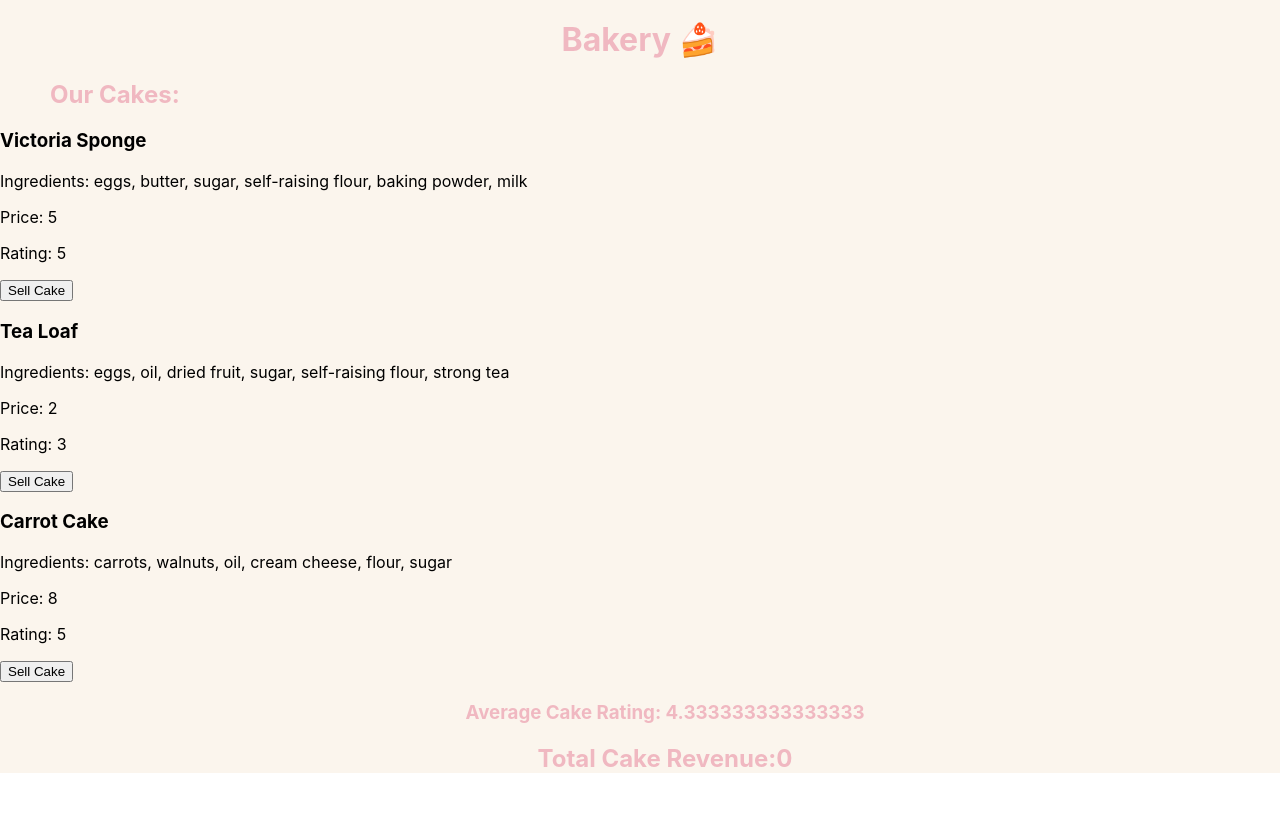
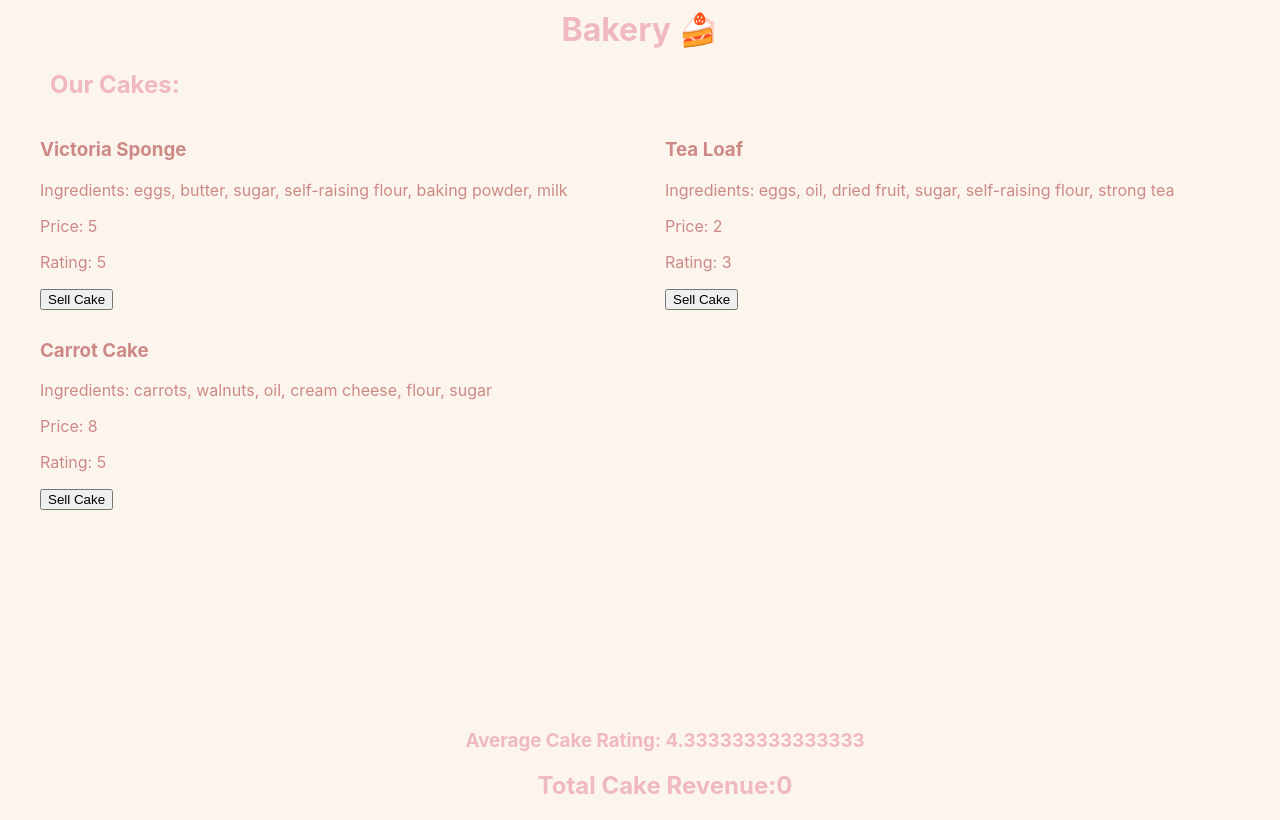
Before and after one commit to L1ly-42/Week08Day3_BNTABakeryLab, a React (Create React App) app: page / in a window 1280 px wide. Built offline with nearby package versions, Linux system fonts and the light colour scheme.

Commit message:
styling finished - EXTENSION COMPLETE

```diff
--- a/src/App.css
+++ b/src/App.css
@@ -1,7 +1,7 @@
 h1 {
     text-align: center;
     color: rgb(240, 184, 193);
-    padding-top: 20px;
+    padding-top: 10px;
     margin-top: auto;
 }
 
--- a/src/CakeContainer.css
+++ b/src/CakeContainer.css
@@ -6,12 +6,24 @@ h2{
 
 #rating{
     padding-left: 50px;
+    padding-bottom: 0px;
     color: rgb(240, 184, 193);
     text-align: center;
 }
 
 #revenue{
-    color: rgb(240, 184, 193);;
+    color: rgb(240, 184, 193);
     text-align: center;
-    width: auto;
+    margin: auto;
+    padding-bottom: 20px;
 }
+
+.cakeList{
+    display:grid;
+    grid-template-columns: 1fr 1fr ;
+    grid-template-rows: 1fr 1fr 1fr;
+    gap: 10px;
+    padding-left: 40px;
+    margin: auto;
+    color: rgba(165, 42, 42, 0.531);
+}
--- a/src/components/Cake.js
+++ b/src/components/Cake.js
@@ -6,13 +6,13 @@ const Cake = ({cakeName, ingredients, price, rating, count, onButtonClick}) => {
     }
 
     return (
-    <>
+    <div>
     <h3>{cakeName}</h3>
     <p>Ingredients: {ingredients.join(', ')}</p>
     <p> Price: {price}</p>
     <p> Rating: {rating}</p>
     <button onClick={handleRevenue}>Sell Cake</button>
-    </>
+    </div>
     );
 }
 export default Cake;
--- a/src/containers/CakeContainer.js
+++ b/src/containers/CakeContainer.js
@@ -59,12 +59,12 @@ let totalRevenue = victoriaSpongeRevenue + teaLoafRevenue + carrotCakeRevenue;
         <h2>Our Cakes:</h2>
         <div>
         <div className="cakeList">
-      <Cake cakeName={victoriaSponge.cakeName} ingredients={victoriaSponge.ingredients} price={victoriaSponge.price} rating={victoriaSponge.rating} count={victoriaSpongeRevenue} onButtonClick={setVictoriaSpongeRevenue}/>
-      <Cake cakeName={teaLoaf.cakeName} ingredients={teaLoaf.ingredients} price={teaLoaf.price} rating={teaLoaf.rating} count={teaLoafRevenue} onButtonClick={setTeaLoafRevenue}/>
-      <Cake cakeName={carrotCake.cakeName} ingredients={carrotCake.ingredients} price={carrotCake.price} rating={carrotCake.rating} count={carrotCakeRevenue} onButtonClick={setCarrotCakeRevenue}/>
+                <Cake id="victoria" cakeName={victoriaSponge.cakeName} ingredients={victoriaSponge.ingredients} price={victoriaSponge.price} rating={victoriaSponge.rating} count={victoriaSpongeRevenue} onButtonClick={setVictoriaSpongeRevenue}/>
+                <Cake cakeName={teaLoaf.cakeName} ingredients={teaLoaf.ingredients} price={teaLoaf.price} rating={teaLoaf.rating} count={teaLoafRevenue} onButtonClick={setTeaLoafRevenue}/>
+                <Cake cakeName={carrotCake.cakeName} ingredients={carrotCake.ingredients} price={carrotCake.price} rating={carrotCake.rating} count={carrotCakeRevenue} onButtonClick={setCarrotCakeRevenue}/>
       </div>
-      <h3 id="rating">Average Cake Rating: {averageRating}</h3>
-      <h2 id="revenue"> Total Cake Revenue:{totalRevenue}</h2>
+            <h3 id="rating">Average Cake Rating: {averageRating}</h3>
+            <h2 id="revenue"> Total Cake Revenue:{totalRevenue}</h2>
       </div>
         </>
      );
```
